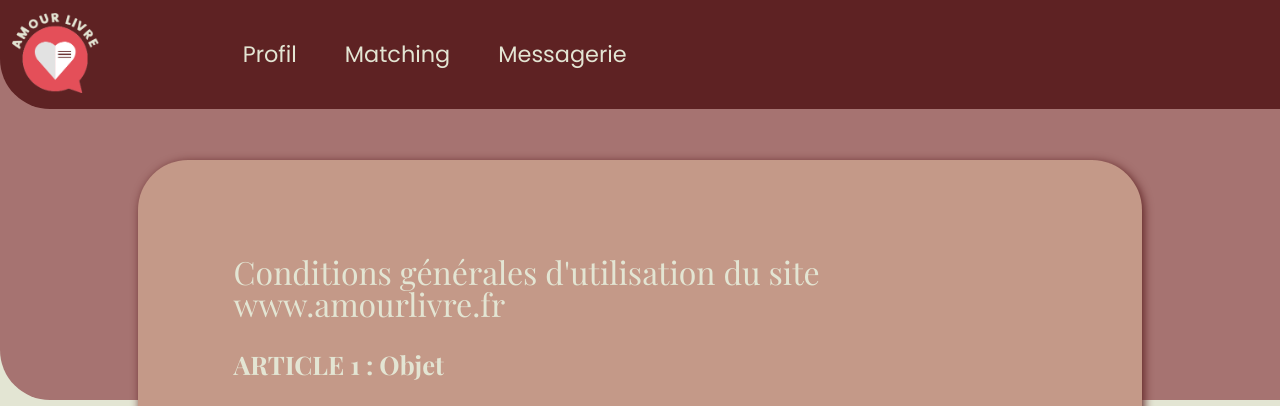
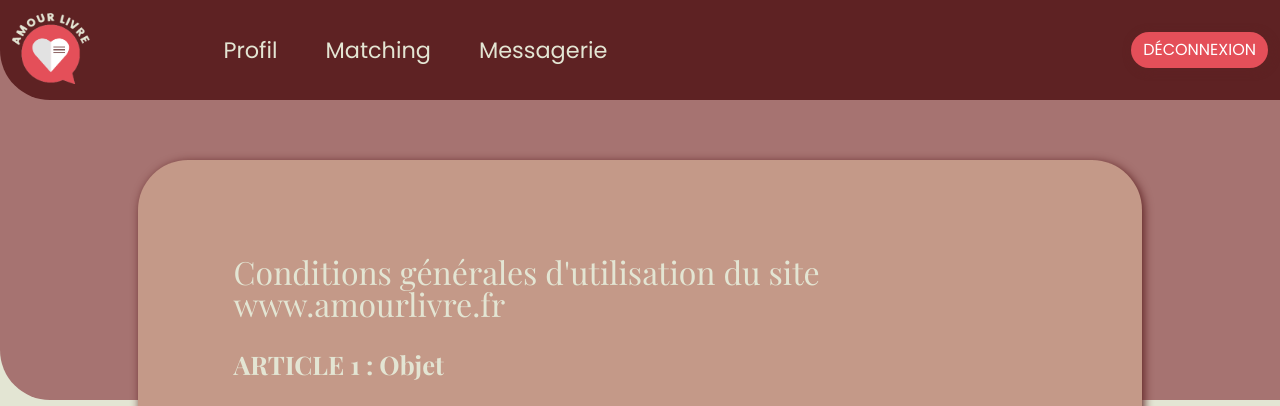
Before and after one commit to WebForce3-KevInvicto/amourlivre, a Symfony app: template templates/footer/cgu.html.twig in a window 1280 px wide. Shown: the top 406 px of the page. Run offline with Twig, Linux system fonts and the light colour scheme; the template is opened without the code that fills it, so the values that code supplies are empty; some libraries are stand-ins or nearby versions; some web fonts are replaced.

Commit message:
Création bouton logout

```diff
--- a/templates/base.html.twig
+++ b/templates/base.html.twig
@@ -39,8 +39,8 @@
 									<a class="nav-link main-menu__link" href="{{path('messagerie')}}">Messagerie</a>
 								</li>
 							</ul>
-
 						</div>
+						<a class="btn btn-primary" href="{{path('app_logout')}}" role="button"> Déconnexion</a>
 					</div>
 				</nav>
 			</header>
--- a/templates/homebase.html.twig
+++ b/templates/homebase.html.twig
@@ -5,7 +5,7 @@
 		<meta name="viewport" content="width=device-width, initial-scale=1">
 		<meta
 		name="description" content="blablablablablablablablablablabla">
-		{# <link rel="shortcut icon" type="img/png" href="#"> #}
+		<link rel="icon" type="image/png" href="{{asset('assets/img/favicon-196x196.png')}}">
 		<title>
 			{% block title %}Amour Livre
 			{% endblock %}
```
